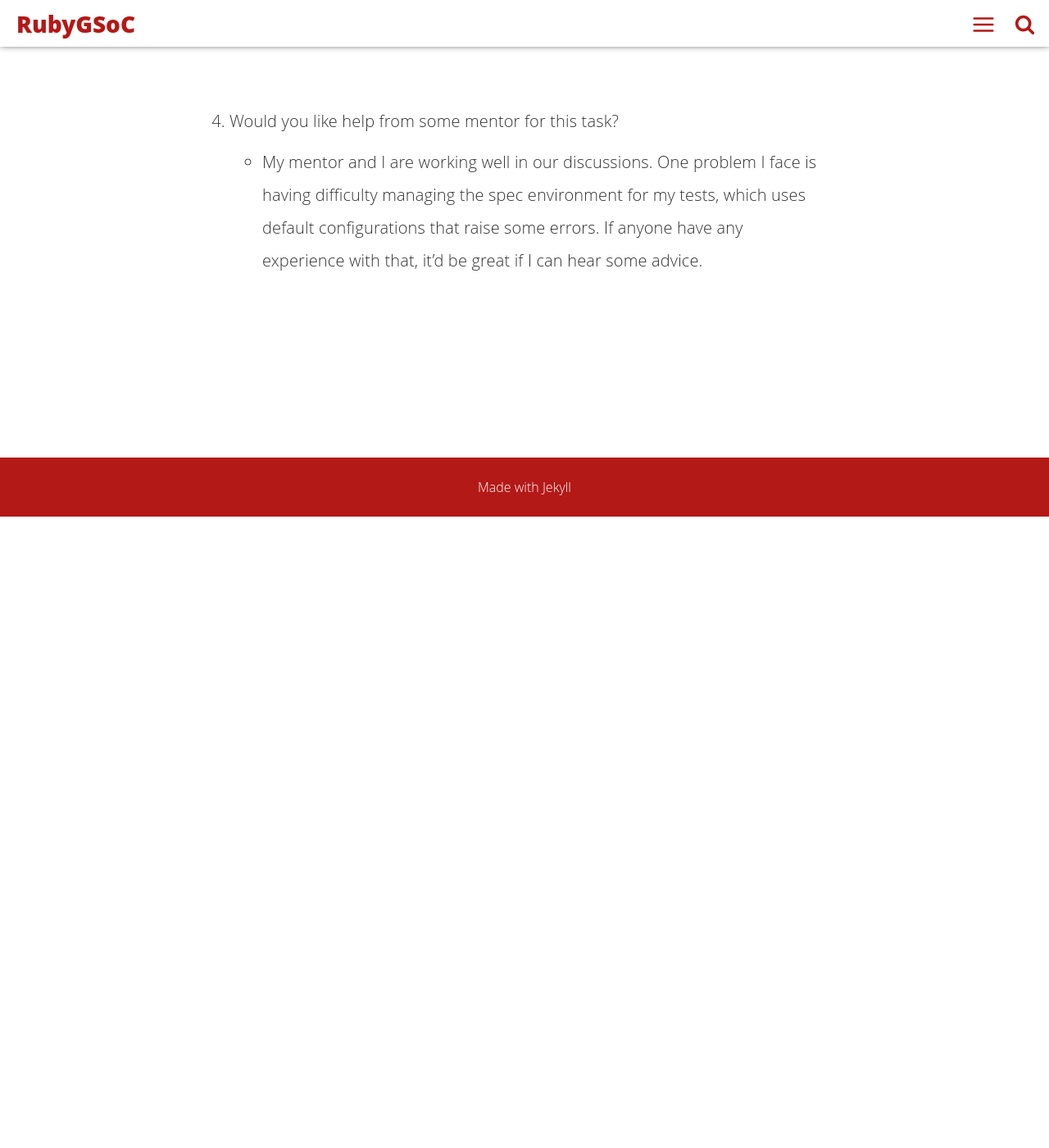
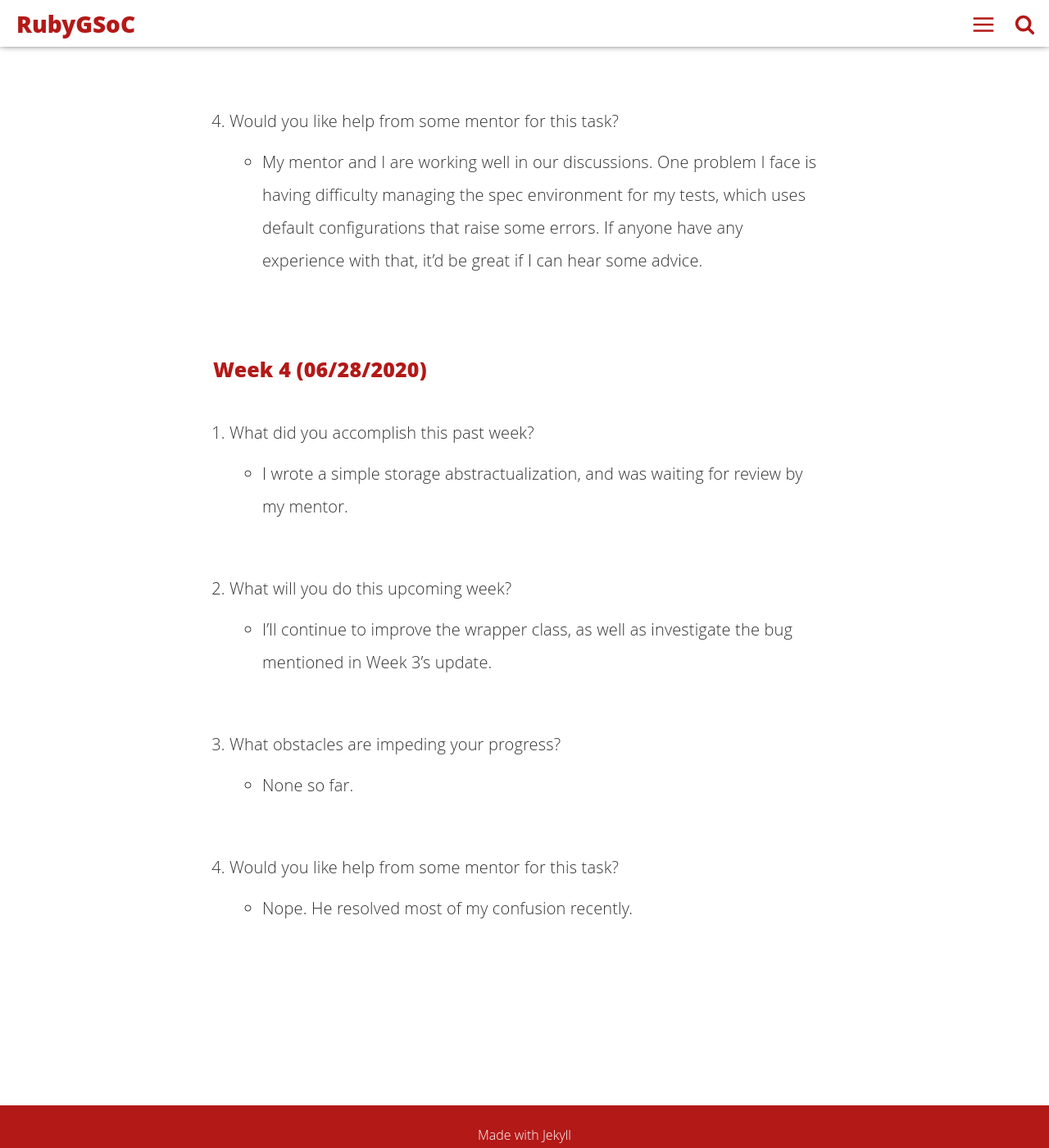
Before and after one commit to rubygsoc/rubygsoc.github.io, a Jekyll site: the page built from _posts/2020-06-13-add-backends-for-gemstash-storage-of-private-gems.md, in a window 1280 px wide and 1400 px high, scrolled down 1956 px. Shown: the whole window at 82% size. Built offline with Jekyll 4.4.1, drawn with Linux system fonts in a browser that asks for light colours; before the commit the page ends 2586 px from its top, so only the background shows below that.

Commit message:
Week 4 Update 2020-06-13-add-backends-for-gemstash-storage-of-private-gems.md (#10)

```diff
--- a/_posts/2020-06-13-add-backends-for-gemstash-storage-of-private-gems.md
+++ b/_posts/2020-06-13-add-backends-for-gemstash-storage-of-private-gems.md
@@ -34,3 +34,17 @@ This project would include extending Gemstash to support storing gems in other p
 
 1. Would you like help from some mentor for this task?
     - My mentor and I are working well in our discussions. One problem I face is having difficulty managing the spec environment for my tests, which uses default configurations that raise some errors. If anyone have any experience with that, it'd be great if I can hear some advice.
+
+### Week 4 (06/28/2020)
+
+1. What did you accomplish this past week?
+    - I wrote a simple storage abstractualization, and was waiting for review by my mentor.
+
+1. What will you do this upcoming week?
+    - I'll continue to improve the wrapper class, as well as investigate the bug mentioned in Week 3's update.
+
+1. What obstacles are impeding your progress?
+    - None so far.
+
+1. Would you like help from some mentor for this task?
+    - Nope. He resolved most of my confusion recently.
```
